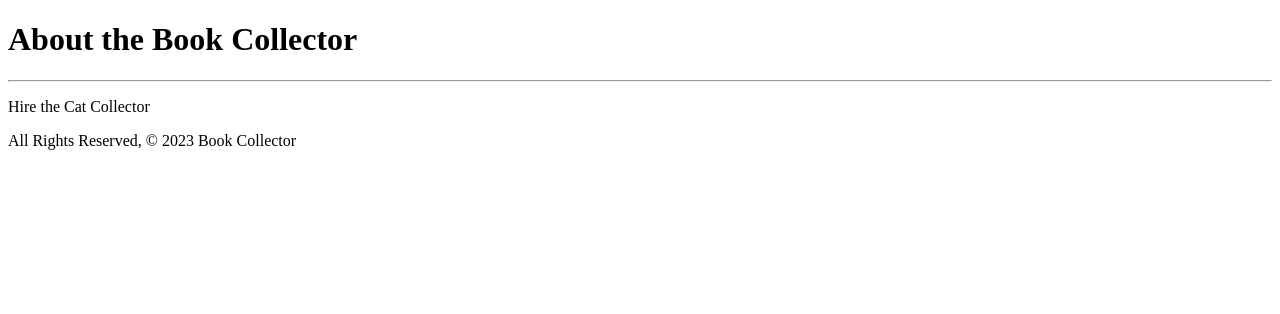
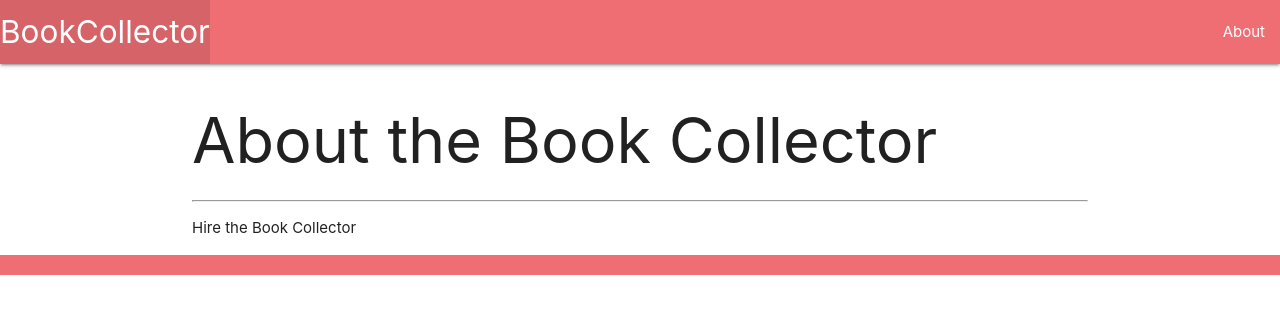
Before and after one commit to 2Clubs/bookcollector, a Django app: page /about/ in a window 1280 px wide. Shown: the top 314 px of the page. Run offline with Django 4.2, Linux system fonts and the light colour scheme.

Commit message:
adds DTL

```diff
--- a/main_app/templates/about.html
+++ b/main_app/templates/about.html
@@ -1,15 +1,5 @@
-<!DOCTYPE html>
-<html lang="en">
-  <head>
-    <meta charset="UTF-8" />
-    <meta name="viewport" content="width=device-width, initial-scale=1.0" />
-    <meta http-equiv="X-UA-Compatible" content="ie=edge" />
-    <title>Book Collector</title>
-  </head>
-  <body>
+{% extends 'base.html' %} {% block content %}
     <h1>About the Book Collector</h1>
     <hr />
-    <p>Hire the Cat Collector</p>
-    <footer>All Rights Reserved, &copy; 2023 Book Collector</footer>
-  </body>
-</html>
+    <p>Hire the Book Collector</p>
+{% endblock %}
--- /dev/null
+++ b/main_app/templates/base.html
@@ -0,0 +1,35 @@
+<!DOCTYPE html>
+<html lang="en">
+  <head>
+    <meta charset="UTF-8" />
+    <meta name="viewport" content="width=device-width, initial-scale=1.0" />
+    <meta http-equiv="X-UA-Compatible" content="ie=edge" />
+    <title>Book Collector</title>
+    <link
+      rel="stylesheet"
+      href="https://cdnjs.cloudflare.com/ajax/libs/materialize/1.0.0/css/materialize.min.css"
+    />
+  </head>
+  <body>
+    <header class="navbar-fixed">
+      <nav>
+        <div class="nav-wrapper">
+          <ul>
+            <li>
+              <a href="/" class="left brand-logo">  BookCollector</a>
+            </li>
+          </ul>
+          <ul class="right">
+            <li><a href="/about">About</a></li>
+          </ul>
+        </div>
+      </nav>
+    </header>
+    <main class="container">{% block content %} {% endblock %}</main>
+    <footer class="page-footer">
+      <div class="right">
+        All Rights Reserved, © 2023 Book Collector
+      </div>
+    </footer>
+  </body>
+</html>
```
